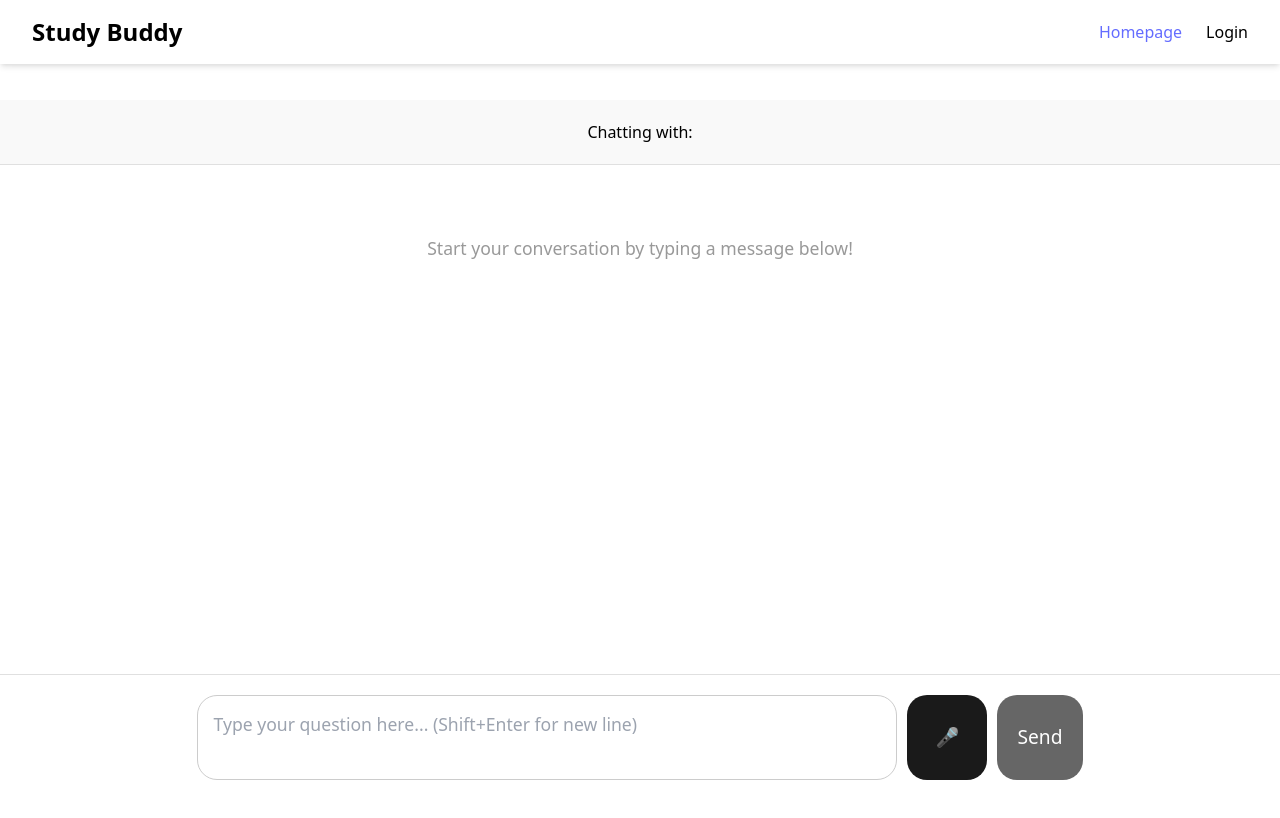
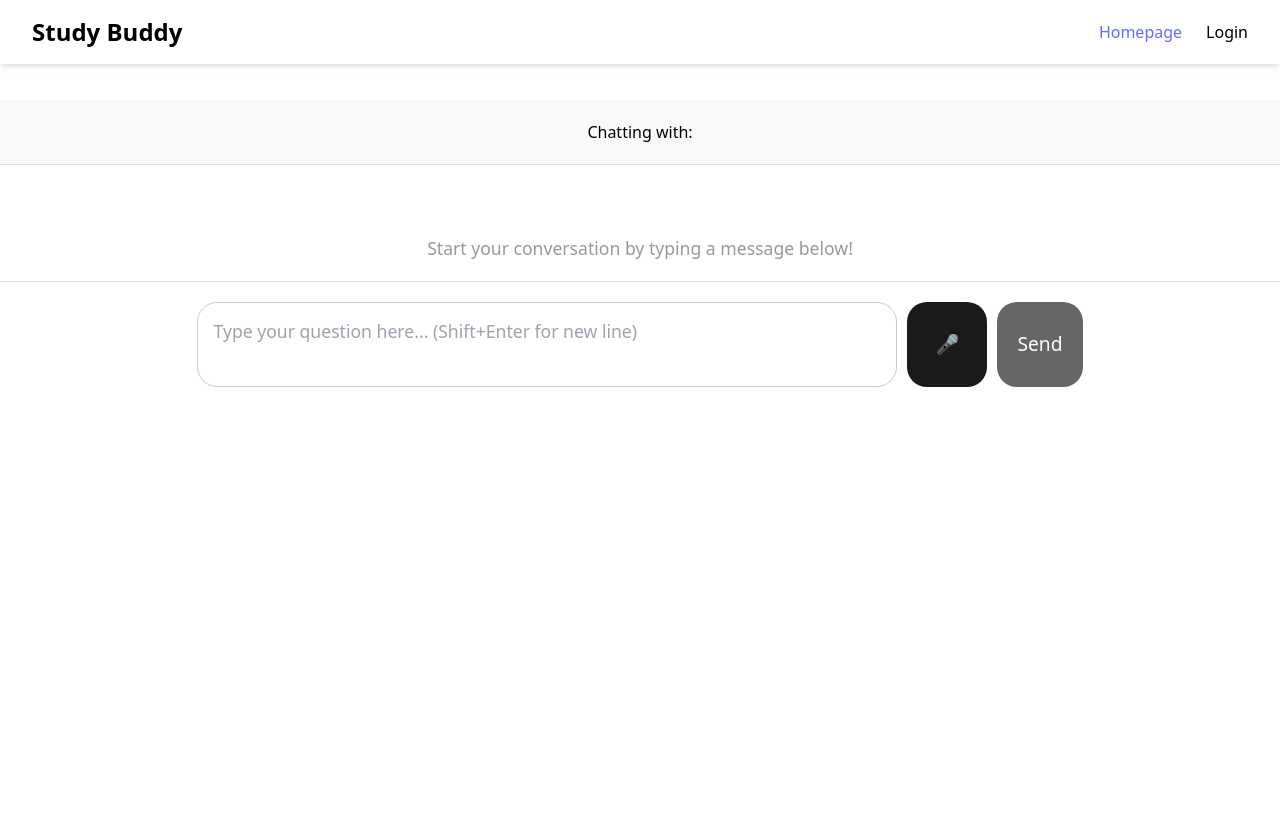
Before and after one commit to chrls04/learning-assistant, a React (Vite) app in the folder study-buddy/frontend/: page /chat in a window 1280 px wide. Shown: the top 818 px of the page. Built offline with nearby package versions, Linux system fonts and the light colour scheme.

Commit message:
messages cant hide behind textbox input anymore

```diff
--- a/study-buddy/frontend/src/components/chatbox.jsx
+++ b/study-buddy/frontend/src/components/chatbox.jsx
@@ -238,17 +238,19 @@ export default function ChatBox({ selectedPersonality, personalities }) {
   return (
     <div style={{
       width: "100%",
-      height: "100vh",
+      height: "100%",
       display: "flex",
       flexDirection: "column",
-      position: "relative"
+      position: "relative",
+      overflow: "hidden"
     }}>
       {/* Chat Header */}
       <div style={{
         padding: "20px",
         borderBottom: "1px solid #e0e0e0",
         backgroundColor: "#f9f9f9",
-        textAlign: "center"
+        textAlign: "center",
+        flexShrink: 0
       }}>
         <h2 style={{ margin: 0, color: "#000" }}>
           Chatting with: {getPersonalityName()}
@@ -266,11 +268,13 @@ export default function ChatBox({ selectedPersonality, personalities }) {
         style={{
           flex: 1,
           overflowY: "auto",
+          overflowX: "hidden",
           padding: "20px",
           display: "flex",
           flexDirection: "column",
           gap: "15px",
-          backgroundColor: "#fff"
+          backgroundColor: "#fff",
+          minHeight: 0
         }}
       >
         {chatHistory.length === 0 && (
```
